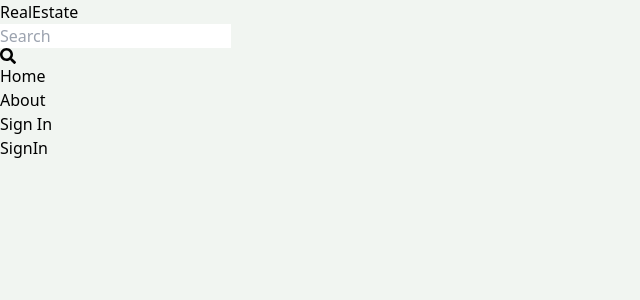
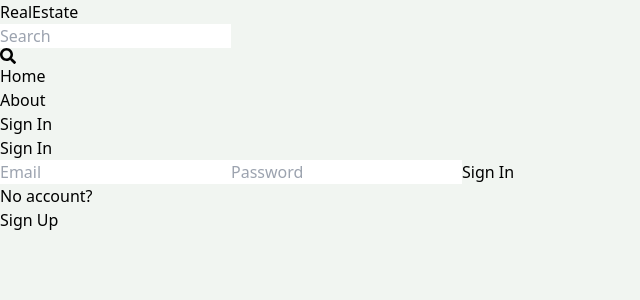
Before and after one commit to Y-ashbhatt/Real-Estate-MERN, a React (Vite) app in the folder client/: page /sign-in in a window 1280 px wide. Shown: the top 300 px of the page, without its empty margins (0-640 px from the left). Built offline with nearby package versions, Linux system fonts and the light colour scheme.

Commit message:
Complete Sign In page functionality

```diff
--- a/client/src/pages/SignIn.jsx
+++ b/client/src/pages/SignIn.jsx
@@ -1,7 +1,83 @@
-import React from 'react'
+
+import { useState } from "react";
+import { Link, useNavigate } from "react-router-dom";
 
 export default function SignIn() {
+
+  const [formData, setFormData] = useState({});
+  const [error, setError]= useState(null);
+  const [loading, setLoading]=useState(false);
+  const navigate = useNavigate();
+
+  const handleChange = (e) => {
+    setFormData({
+      ...formData,
+      [e.target.id]: e.target.value,
+    });
+  };
+
+  const handleSubmit = async (e) => {
+    e.preventDefault();
+    try {
+      setLoading(true);
+      const res = await fetch("/api/auth/signin", {
+        method:'POST',
+        headers: {
+          'Content-Type':"application/json",
+        },
+        body: JSON.stringify(formData),
+      });
+      const data = await res.json();
+      if (data.success === false) {
+        setError(data.message);
+        setLoading(false);
+        return;
+      }
+      setLoading(false);
+      setError(null);
+      navigate('/');
+    } catch (error) {
+      setLoading(false);
+      setError(error.message);
+    }
+
+
+  };
+
+
+
+
   return (
-    <div>SignIn</div>
-  )
+    <div className="p-3 max-w-lg mx-auto">
+      <h1 className="text-3xl font-semibold text-center my-8">Sign In</h1>
+      <form onSubmit={handleSubmit} className="flex flex-col gap-4">
+
+        <input
+          type="email"
+          placeholder="Email"
+          id="email"
+          className="border p-3 rounded-lg"
+          onChange={handleChange}
+        />
+        <input
+          type="password"
+          placeholder="Password"
+          id="password"
+          className="border p-3 rounded-lg"
+          onChange={handleChange}
+        />
+
+        <button disabled={loading} className="bg-slate-700 text-white p-3 rounded-lg uppercase hover:opacity-90 disabled:opacity-70">
+          {loading ? "loading..." : "Sign In"}
+        </button>
+      </form>
+      <div className="flex gap-2 mt-5">
+        <p>No account?</p>
+        <Link to={"/sign-up"}>
+          <span className="text-blue-600">Sign Up</span>
+        </Link>
+      </div>
+      {error && <p className="text-red-500 mt-5" >{error}</p> }
+    </div>
+  );
 }
```
